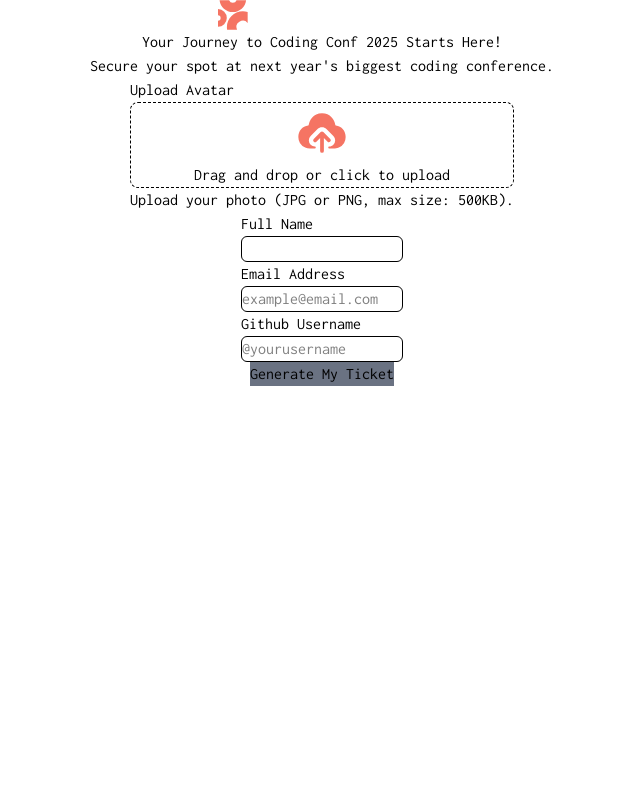
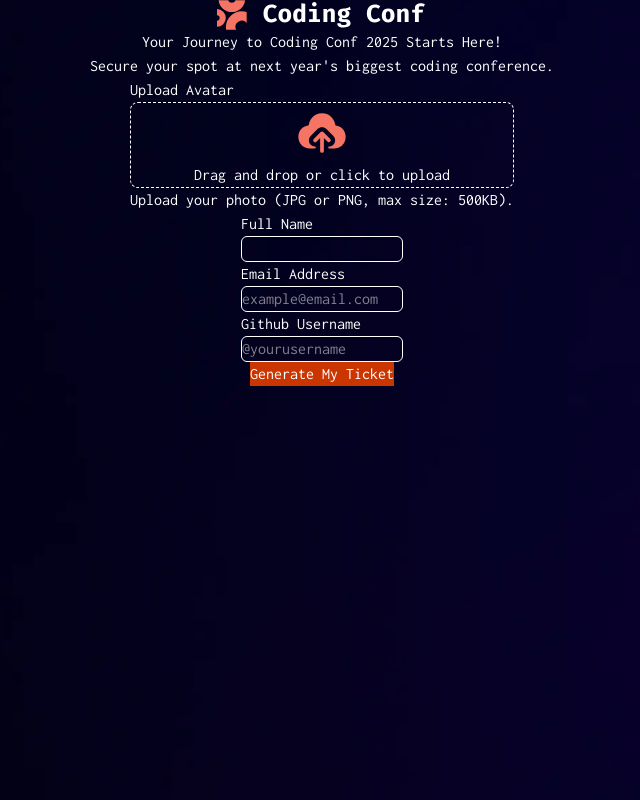
Before and after one commit to micha1bak/frontend-mentor-ticket-generator, a React (Vite) app: page / in a window 1280 px wide. Shown: the whole page, without its empty margins (318-958 px from the left). Built offline with nearby package versions, Linux system fonts and the light colour scheme.

Commit message:
added some styles

```diff
--- a/index.html
+++ b/index.html
@@ -6,8 +6,8 @@
   <link rel="stylesheet" href="src/index.css">
   <title>Frontend Mentor | Conference ticket generator</title>
 </head>
-<body>
-  <div id="root"  class="flex flex-col items-center"></div>
+<body class="flex flex-col items-center bg-[url(/assets/images/background-desktop.png)]">
+  <div id="root"  class="flex flex-col items-center max-w-xl "></div>
   <script type="module" src="/src/main.jsx"></script>
 </body>
 </html>
--- a/src/components/Avatar.jsx
+++ b/src/components/Avatar.jsx
@@ -4,13 +4,13 @@ export function Avatar({handleUploadImage, handleChangeImage, handleRemoveImage,
     <div>
       <h3>Upload Avatar</h3>
 
-      <label id="avatarInput1" htmlFor="inputFile" className="flex flex-col items-center border border-dashed border-black rounded-lg ">
+      <label id="avatarInput1" htmlFor="inputFile" className="flex flex-col items-center border border-dashed border-white rounded-lg ">
         <input className="hidden" id="inputFile" type="file" onChange={handleUploadImage}/>
         <img src="/assets/images/icon-upload.svg" className="w-15 h-15"/>
         Drag and drop or click to upload
       </label>
 
-      <div id="avatarInput2" className="hidden flex-col items-center border border-dashed border-black rounded-lg">
+      <div id="avatarInput2" className="hidden flex-col items-center border border-dashed border-white rounded-lg">
         <img src={avatar} alt="avatar" className="w-15 h-15"/>
         <div>
           <button className="bg-gray-400 rounded-md" onClick={handleRemoveImage}>Remove image</button>
--- a/src/components/Button.jsx
+++ b/src/components/Button.jsx
@@ -1,6 +1,6 @@
 export function Button({handleSubmit}) {
 
   return (
-    <button className="bg-gray-500" onClick={handleSubmit}>Generate My Ticket</button>
+    <button className="bg-orange-700" onClick={handleSubmit}>Generate My Ticket</button>
   )
 }
--- a/src/components/Email.jsx
+++ b/src/components/Email.jsx
@@ -6,7 +6,7 @@ export function Email({handleEmailChange, email}) {
       <input
         type="email"
         placeholder="example@email.com"
-        className="border border-solid border-black rounded-md"
+        className="border border-solid border-white rounded-md"
         onChange={handleEmailChange}
         value={email}
       />
--- a/src/components/GithubUsername.jsx
+++ b/src/components/GithubUsername.jsx
@@ -6,7 +6,7 @@ export function GithubUsername({handleUsernameChange, username}) {
       <input
         type="text"
         placeholder="@yourusername"
-        className="border border-solid border-black rounded-md"
+        className="border border-solid border-white rounded-md"
         onChange={handleUsernameChange}
         value={username}
       />
--- a/src/components/Name.jsx
+++ b/src/components/Name.jsx
@@ -6,7 +6,7 @@ export function Name({handleNameChange, name}) {
       <input
         id="name"
         type="text"
-        className="border border-solid border-black rounded-md"
+        className="border border-solid border-white rounded-md"
         onChange={handleNameChange}
         value={name}
       />
--- a/src/index.css
+++ b/src/index.css
@@ -8,4 +8,5 @@
 
 * {
   font-family: 'Inconsolata';
+  color: white;
 }
```
